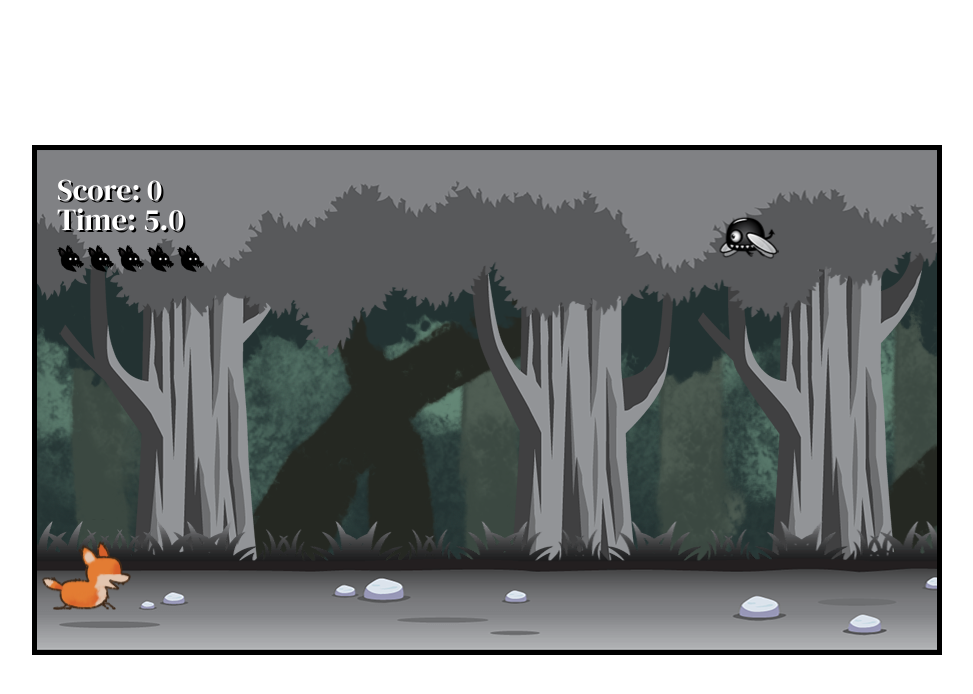
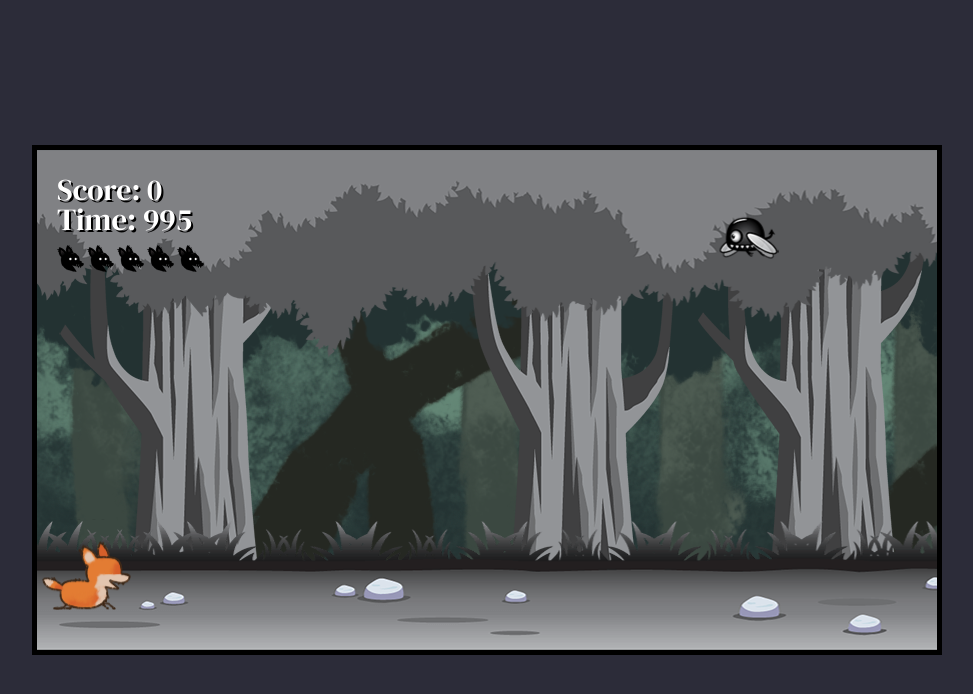
Before and after one commit to Achorn/2d-scroller-game-V2, a plain HTML site: page index.html in a window 1280 px wide. Shown: the whole page, without its empty margins (153-1126 px from the left). Drawn offline with Linux system fonts and the light colour scheme.

Commit message:
updated timer to count down so player knows how much time they have left

```diff
--- a/UI.js
+++ b/UI.js
@@ -20,7 +20,11 @@ export class UI {
 
     // timer
     context.font = this.fontSize + 0.8 + "px " + this.fontFamily;
-    context.fillText("Time: " + (this.game.time * 0.001).toFixed(1), 20, 80);
+    context.fillText(
+      "Time: " + ((this.game.maxTime - this.game.time) * 0.001).toFixed(0),
+      20,
+      80
+    );
     // Lives
 
     for (let i = 0; i < this.game.lives; i++) {
--- a/main.js
+++ b/main.js
@@ -33,7 +33,7 @@ window.addEventListener("load", () => {
       this.winningScore = 40;
       this.fontColor = "white";
       this.time = 0;
-      this.maxTime = 30000;
+      this.maxTime = 1000000;
       this.gameOver = false;
       this.lives = 5;
       this.player.currentState = this.player.states[0];
@@ -41,7 +41,7 @@ window.addEventListener("load", () => {
     }
     update(deltaTime) {
       this.time += deltaTime;
-      if (this.time > this.maxTime) this.gameOver = true;
+      if (this.time >= this.maxTime) this.gameOver = true;
 
       this.background.update();
       this.player.update(this.input.keys, deltaTime);
--- a/style.css
+++ b/style.css
@@ -2,6 +2,10 @@
   margin: 0;
   padding: 0;
   box-sizing: border-box;
+  overflow: hidden;
+}
+html {
+  background-color: rgb(44, 44, 57);
 }
 
 #canvas1 {
```
